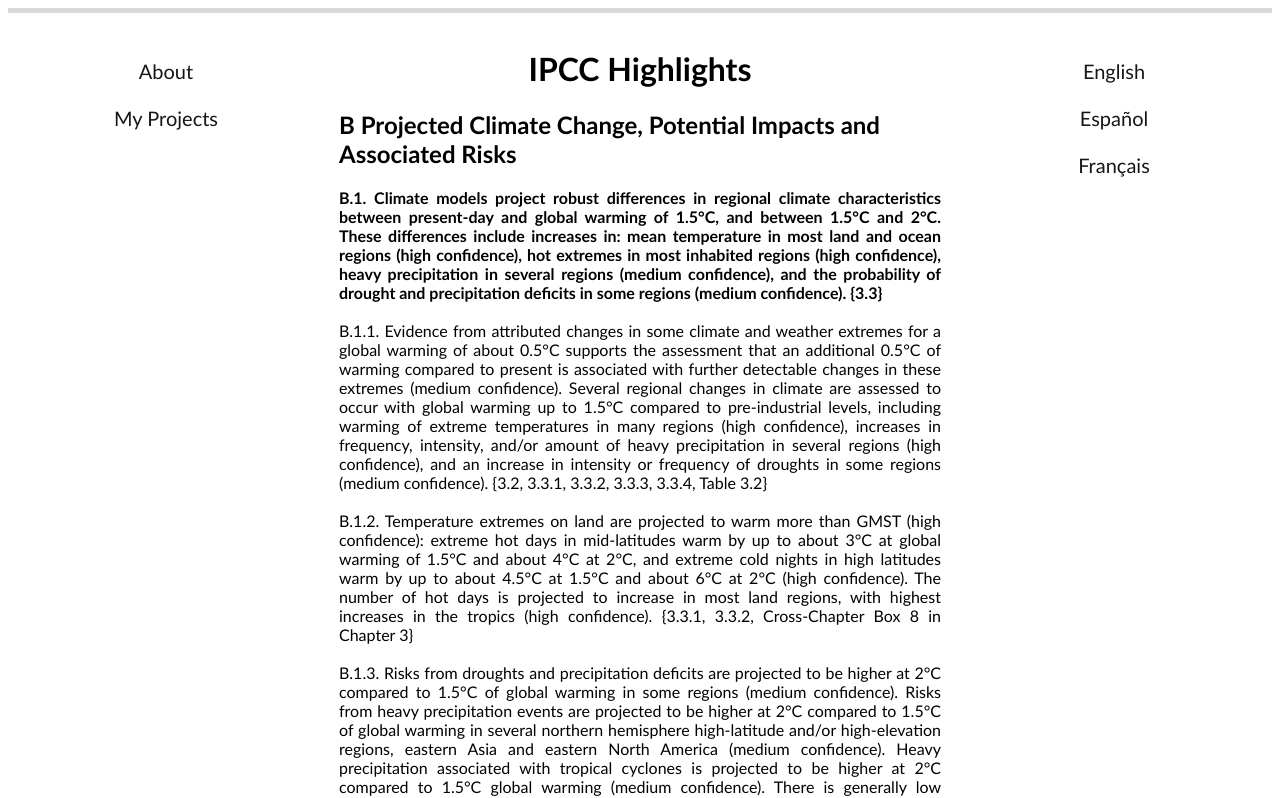
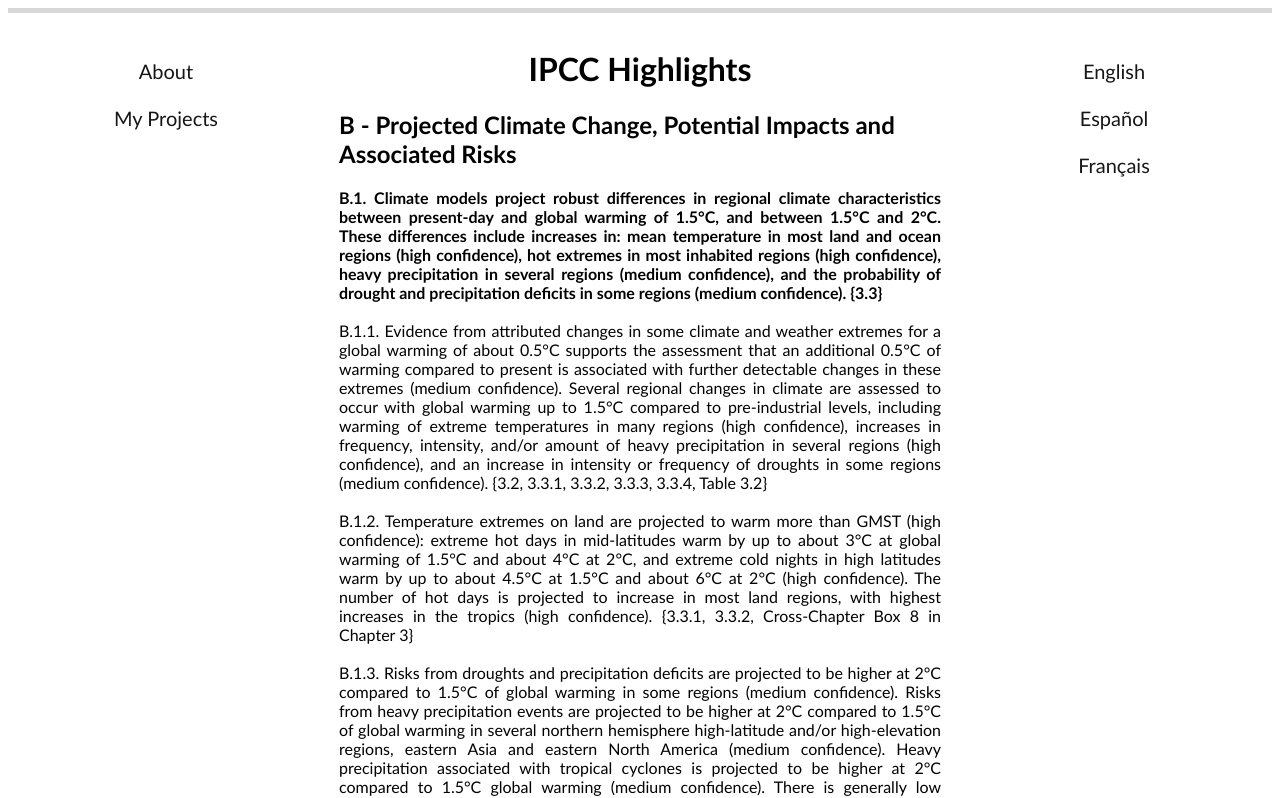
Before and after one commit to grodriguezbarrero/grodriguezbarrero.github.io, a plain HTML site: page myprojects.html in a window 1280 px wide. Shown: the top 798 px of the page. Drawn offline with Linux system fonts and the light colour scheme; a script that the page names is missing.

Commit message:
Update myprojects.html

```diff
--- a/myprojects.html
+++ b/myprojects.html
@@ -26,7 +26,7 @@
 
     <div class="col-6">
       <h1>IPCC Highlights</h1>
-      <h2>B Projected Climate Change, Potential Impacts and Associated Risks</h2>
+      <h2>B - Projected Climate Change, Potential Impacts and Associated Risks</h2>
       <p><b>B.1. Climate models project robust differences in regional climate characteristics
 between present-day and global warming of 1.5°C, and between 1.5°C and 2°C.
 These differences include increases in: mean temperature in most land and ocean
```
